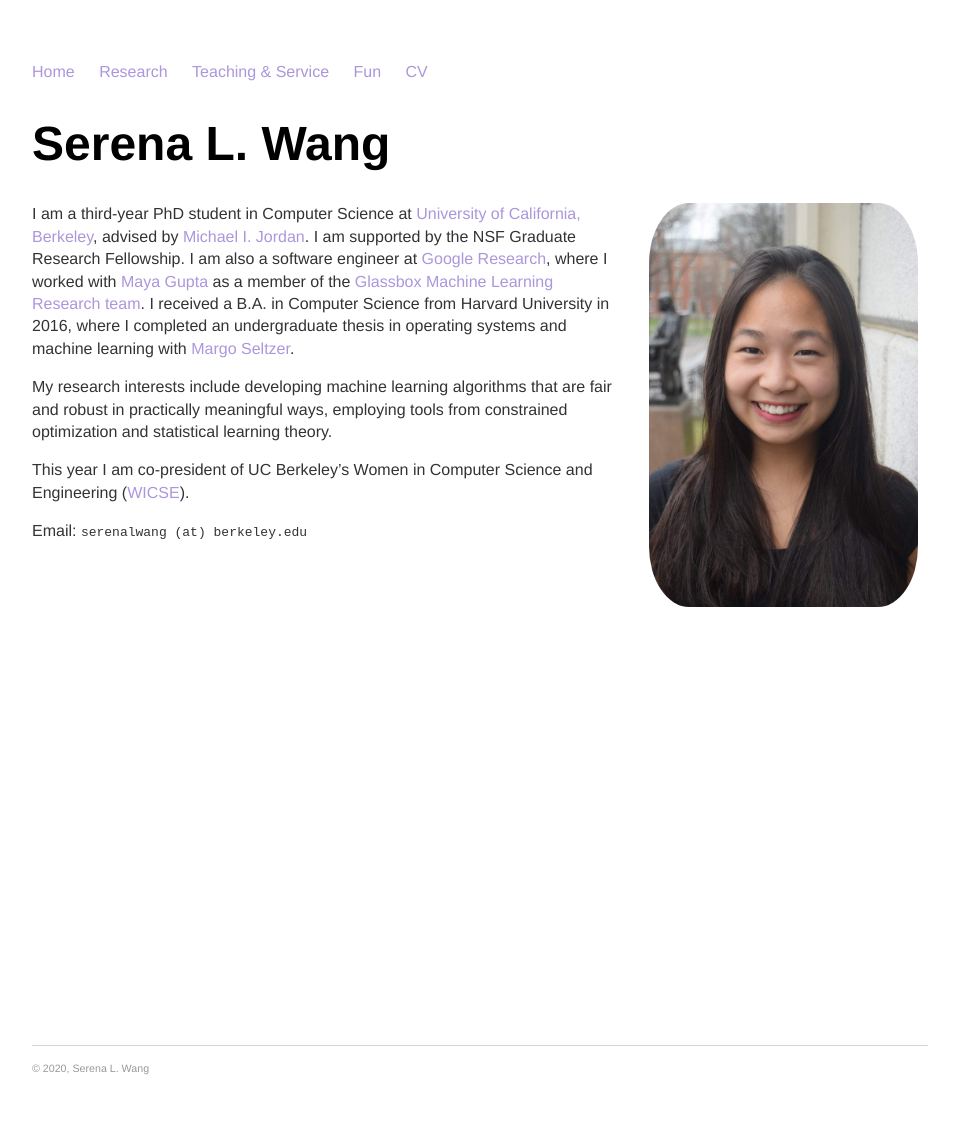
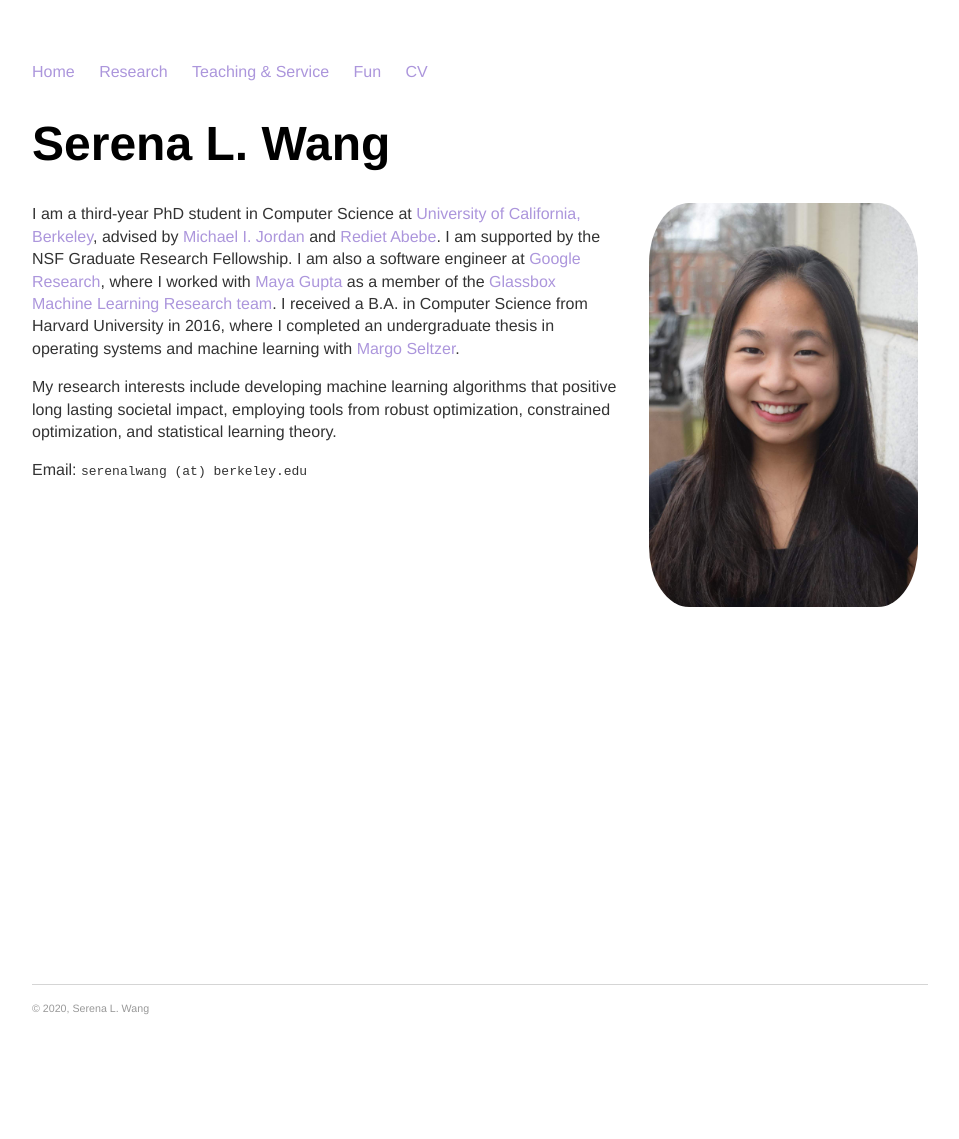
Before and after one commit to serenalwang/serenalwang.github.io, a Jekyll site: the page built from index.md, in a window 1280 px wide. Shown: the whole page, without its empty margins (160-1119 px from the left). Built offline with Jekyll 4.4.1, drawn with Linux system fonts in a browser that asks for light colours; after the commit the page ends 1078 px from its top, so only the background shows below that.

Commit message:
added Rediet as an advisor.

```diff
--- a/index.md
+++ b/index.md
@@ -8,10 +8,8 @@
 
 <img src="img/serena.jpg" alt="Photo" class="rightside_image">
 
-I am a third-year PhD student in Computer Science at [University of California, Berkeley](https://eecs.berkeley.edu/), advised by [Michael I. Jordan](https://people.eecs.berkeley.edu/~jordan/). I am supported by the NSF Graduate Research Fellowship. I am also a software engineer at [Google Research](https://research.google/people/SerenaLutongWang/), where I worked with [Maya Gupta](https://mayagupta.org/) as a member of the [Glassbox Machine Learning Research team](https://www.technologyreview.com/2015/11/05/165175/google-tries-to-make-machine-learning-a-little-more-human/). I received a B.A. in Computer Science from Harvard University in 2016, where I completed an undergraduate thesis in operating systems and machine learning with [Margo Seltzer](https://www.seltzer.com/margo/).
+I am a third-year PhD student in Computer Science at [University of California, Berkeley](https://eecs.berkeley.edu/), advised by [Michael I. Jordan](https://people.eecs.berkeley.edu/~jordan/) and [Rediet Abebe](https://www.redietabebe.com/). I am supported by the NSF Graduate Research Fellowship. I am also a software engineer at [Google Research](https://research.google/people/SerenaLutongWang/), where I worked with [Maya Gupta](https://mayagupta.org/) as a member of the [Glassbox Machine Learning Research team](https://www.technologyreview.com/2015/11/05/165175/google-tries-to-make-machine-learning-a-little-more-human/). I received a B.A. in Computer Science from Harvard University in 2016, where I completed an undergraduate thesis in operating systems and machine learning with [Margo Seltzer](https://www.seltzer.com/margo/).
 
-My research interests include developing machine learning algorithms that are fair and robust in practically meaningful ways, employing tools from constrained optimization and statistical learning theory.
-
-This year I am co-president of UC Berkeley's Women in Computer Science and Engineering ([WICSE](https://www-inst.eecs.berkeley.edu//~wicse/)).
+My research interests include developing machine learning algorithms that positive long lasting societal impact, employing tools from robust optimization, constrained optimization, and statistical learning theory.
 
 Email: `serenalwang (at) berkeley.edu`
```
